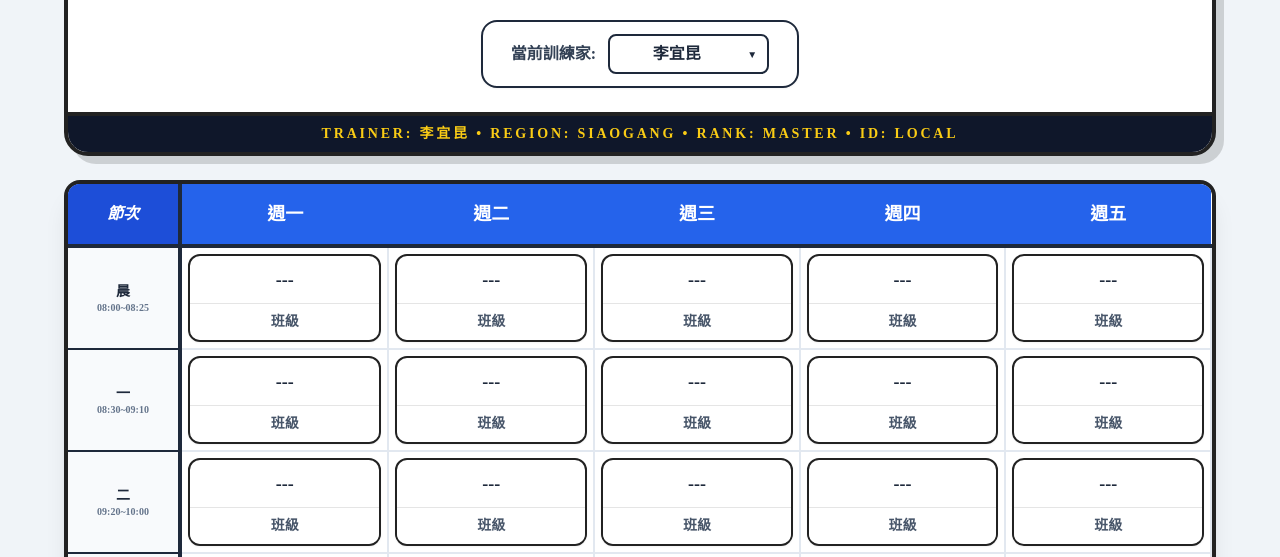
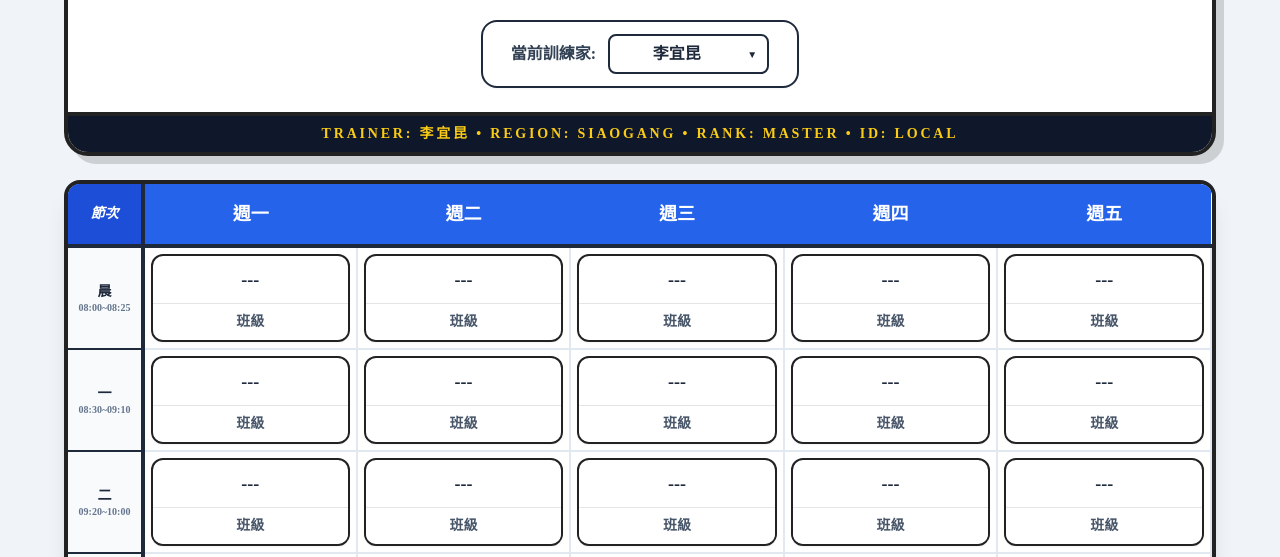
Before and after one commit to asdfzxcv0911/class, a plain HTML site: page index.html in a window 1280 px wide. Shown: the part 226-783 px from the top of the page. Drawn offline with nearby package versions, Linux system fonts and the light colour scheme.

Commit message:
Add files via upload

```diff
--- a/index.html
+++ b/index.html
@@ -160,15 +160,16 @@
         <!-- 課表主體 -->
         <div class="game-card rounded-2xl bg-white overflow-hidden mb-6 shadow-xl">
             <div class="overflow-x-auto">
-                <table class="w-full border-collapse">
+                <table class="w-full border-collapse table-fixed">
                     <thead>
                         <tr class="bg-blue-600 text-white">
-                            <th class="p-4 border-r-4 border-b-4 border-slate-800 w-28 bg-blue-700 font-bold italic">節次</th>
-                            <th class="p-4 border-b-4 border-slate-800 font-black text-lg">週一</th>
-                            <th class="p-4 border-b-4 border-slate-800 font-black text-lg">週二</th>
-                            <th class="p-4 border-b-4 border-slate-800 font-black text-lg">週三</th>
-                            <th class="p-4 border-b-4 border-slate-800 font-black text-lg">週四</th>
-                            <th class="p-4 border-b-4 border-slate-800 font-black text-lg">週五</th>
+                            <!-- 縮小節次寬度，平均分配空間給 Mon-Fri -->
+                            <th class="p-2 border-r-4 border-b-4 border-slate-800 w-[75px] bg-blue-700 font-bold italic text-sm">節次</th>
+                            <th class="p-4 border-b-4 border-slate-800 font-black text-lg w-auto">週一</th>
+                            <th class="p-4 border-b-4 border-slate-800 font-black text-lg w-auto">週二</th>
+                            <th class="p-4 border-b-4 border-slate-800 font-black text-lg w-auto">週三</th>
+                            <th class="p-4 border-b-4 border-slate-800 font-black text-lg w-auto">週四</th>
+                            <th class="p-4 border-b-4 border-slate-800 font-black text-lg w-auto">週五</th>
                         </tr>
                     </thead>
                     <tbody id="timetable-body">
@@ -288,17 +289,18 @@
             DEFAULT_PERIODS.forEach((p, idx) => {
                 const tr = document.createElement('tr');
 
+                // 時間格：寬度與標題同步，內距縮小，時間文字強制不換行
                 const tdTime = document.createElement('td');
-                tdTime.className = "p-2 border-r-4 border-b-2 border-slate-800 bg-slate-50 text-center transition-colors hover:bg-yellow-50";
+                tdTime.className = "p-1 border-r-4 border-b-2 border-slate-800 bg-slate-50 text-center transition-colors hover:bg-yellow-50 w-[75px]";
                 tdTime.innerHTML = `
                     <div contenteditable="true" class="editable-field font-bold text-slate-800 text-sm time-name" data-idx="${idx}">${p.name}</div>
-                    <div contenteditable="true" class="editable-field text-[10px] text-slate-500 font-bold leading-tight time-range" data-idx="${idx}">${p.time || ''}</div>
+                    <div contenteditable="true" class="editable-field text-[9px] md:text-[10px] text-slate-500 font-bold leading-tight time-range whitespace-nowrap" data-idx="${idx}">${p.time || ''}</div>
                 `;
                 tr.appendChild(tdTime);
 
                 for (let d = 1; d <= 5; d++) {
                     const td = document.createElement('td');
-                    td.className = "p-1.5 border-b-2 border-r-2 border-slate-200 transition-all text-center";
+                    td.className = "p-1 md:p-1.5 border-b-2 border-r-2 border-slate-200 transition-all text-center";
 
                     const container = document.createElement('div');
                     container.id = `cell-box-${idx}-${d}`;
```
